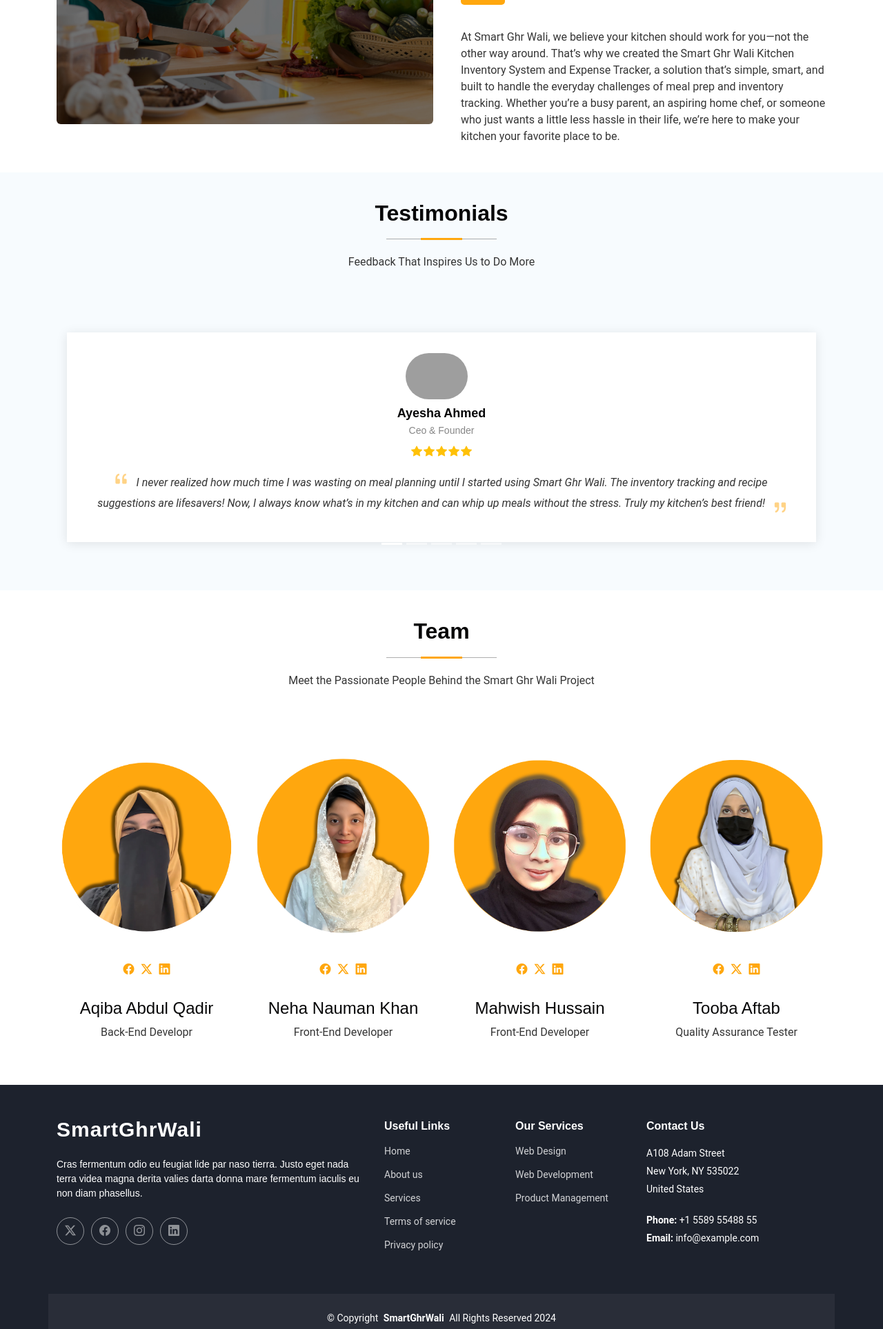
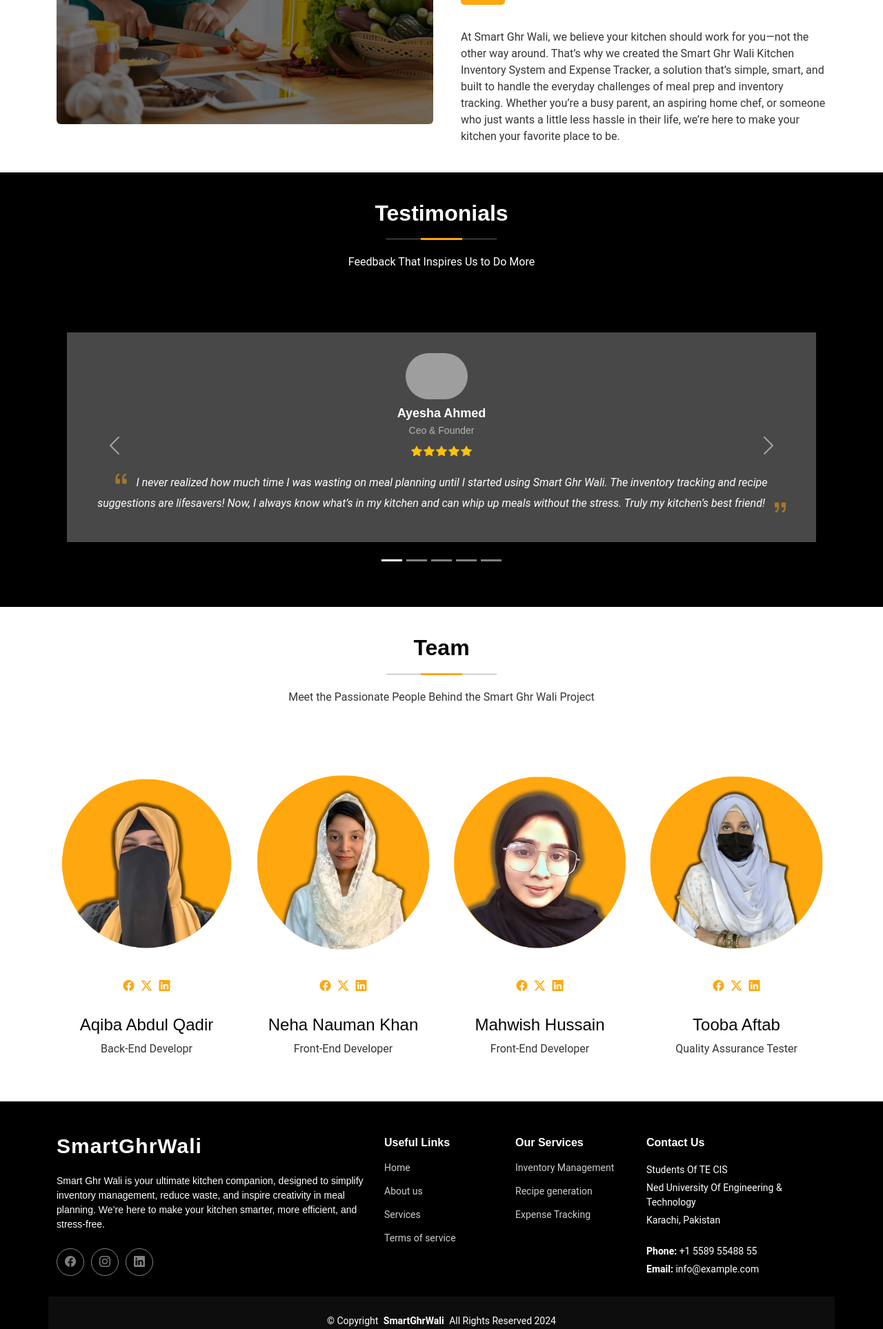
Before and after one commit to Sulphite05/Kitchen-Inventory-Management-System, a Django app: template SmartGhrWali/templates/index.html in a window 1280 px wide. Shown: the part 2280-4207 px from the top of the page at 69% size. Run offline with Django 3.2, Linux system fonts and the light colour scheme; the template is opened without the code that fills it, so the values that code supplies are empty; some libraries are stand-ins or nearby versions; grey boxes are pictures that could not be loaded.

Commit message:
Home Page Footer  section updated

```diff
--- a/SmartGhrWali/templates/index.html
+++ b/SmartGhrWali/templates/index.html
@@ -159,7 +159,7 @@
 
 
 
-      <section id="testimonials" class="testimonials section light-background"  >
+      <section id="testimonials" class="testimonials section dark-background"  >
 
         <!-- Section Title -->
         <div class="container section-title" data-aos="fade-up">
@@ -261,7 +261,7 @@
                 </div>
               </div>
             </div>
-
+            <br>
             <!-- Controls -->
             <button class="carousel-control-prev" type="button" data-bs-target="#testimonialsCarousel" data-bs-slide="prev">
               <span class="carousel-control-prev-icon" aria-hidden="true"></span>
@@ -370,9 +370,8 @@
                   <a href="index.html" class="logo d-flex align-items-center">
                     <span class="sitename">SmartGhrWali</span>
                   </a>
-                  <p>Cras fermentum odio eu feugiat lide par naso tierra. Justo eget nada terra videa magna derita valies darta donna mare fermentum iaculis eu non diam phasellus.</p>
+                  <p>Smart Ghr Wali is your ultimate kitchen companion, designed to simplify inventory management, reduce waste, and inspire creativity in meal planning. We’re here to make your kitchen smarter, more efficient, and stress-free.</p>
                   <div class="social-links d-flex mt-4">
-                    <a href=""><i class="bi bi-twitter-x"></i></a>
                     <a href=""><i class="bi bi-facebook"></i></a>
                     <a href=""><i class="bi bi-instagram"></i></a>
                     <a href=""><i class="bi bi-linkedin"></i></a>
@@ -386,24 +385,23 @@
                     <li><a href="#">About us</a></li>
                     <li><a href="#">Services</a></li>
                     <li><a href="#">Terms of service</a></li>
-                    <li><a href="#">Privacy policy</a></li>
                   </ul>
                 </div>
 
                 <div class="col-lg-2 col-6 footer-links">
                   <h4>Our Services</h4>
                   <ul>
-                    <li><a href="#">Web Design</a></li>
-                    <li><a href="#">Web Development</a></li>
-                    <li><a href="#">Product Management</a></li>
+                    <li><a href="#">Inventory Management</a></li>
+                    <li><a href="#">Recipe generation</a></li>
+                    <li><a href="#">Expense Tracking</a></li>
                   </ul>
                 </div>
 
                 <div class="col-lg-3 col-md-12 footer-contact text-center text-md-start">
                   <h4>Contact Us</h4>
-                  <p>A108 Adam Street</p>
-                  <p>New York, NY 535022</p>
-                  <p>United States</p>
+                  <p>Students Of TE CIS</p>
+                  <p>Ned University Of Engineering & Technology</p>
+                  <p>Karachi, Pakistan</p>
                   <p class="mt-4"><strong>Phone:</strong> <span>+1 5589 55488 55</span></p>
                   <p><strong>Email:</strong> <span>info@example.com</span></p>
                 </div>
--- a/static/css/homepage.css
+++ b/static/css/homepage.css
@@ -25,7 +25,7 @@
   }
 
   .dark-background {
-    --background-color: #1d222d;
+    --background-color: #000000;
     --default-color: #ffffff;
     --heading-color: #ffffff;
     --surface-color: #484849;
```
